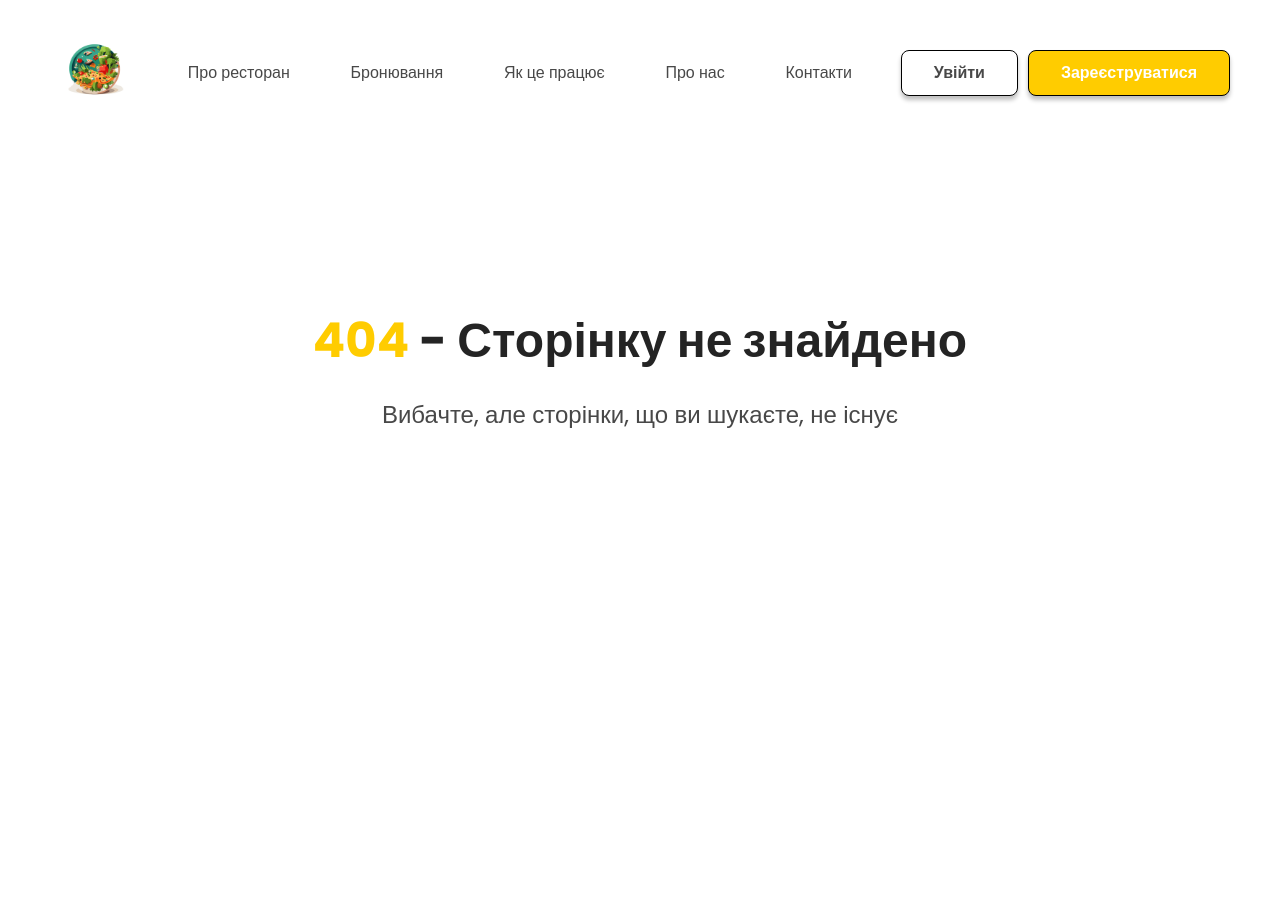
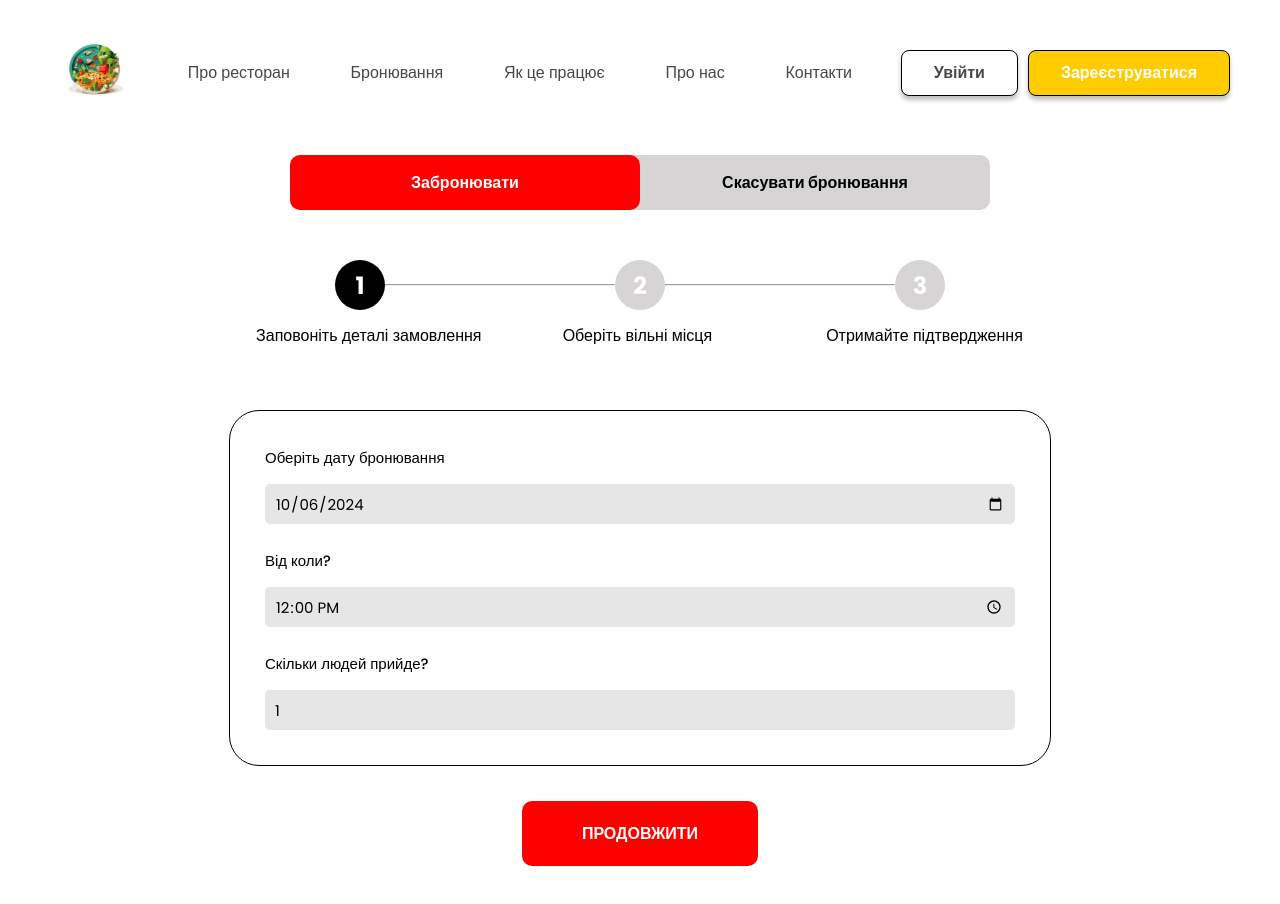
Before and after one commit to zagrebelnio/table-reserve-front, a Next.js app: page /reservation/new in a window 1280 px wide. Before the commit this address had no page. Shown: the top 904 px of the page. Before the commit the page ends 800 px from the top, so only its background shows below. Built offline with nearby package versions, Linux system fonts and the light colour scheme.

Commit message:
add new reservation page

```diff
--- /dev/null
+++ b/src/app/(pages)/reservation/new/page.js
@@ -0,0 +1,36 @@
+import Link from 'next/link';
+import styles from './page.module.css';
+import StepProgress from '@/app/ui/stepProgress';
+import ReservationForm from '@/app/ui/reservationForm';
+
+export default function NewReservation() {
+  const steps = [
+    {
+      number: 1,
+      title: 'Заповоніть деталі замовлення',
+    },
+    {
+      number: 2,
+      title: 'Оберіть вільні місця',
+    },
+    {
+      number: 3,
+      title: 'Отримайте підтвердження',
+    },
+  ];
+
+  return (
+    <main className={styles.main}>
+      <section className={styles.content}>
+        <div className={styles.links}>
+          <Link className={styles.selected} href="/reservation/new">
+            Забронювати
+          </Link>
+          <Link href="/reservation/cancel">Скасувати бронювання</Link>
+        </div>
+        <StepProgress steps={steps} current={1} />
+        <ReservationForm />
+      </section>
+    </main>
+  );
+}
--- /dev/null
+++ b/src/app/(pages)/reservation/new/page.module.css
@@ -0,0 +1,27 @@
+.content {
+  display: flex;
+  flex-direction: column;
+  padding: 50px 0;
+  align-items: center;
+  gap: 50px;
+}
+
+.links {
+  display: flex;
+  border-radius: 10px;
+  background-color: var(--reservation-bg-color);
+}
+
+.links a {
+  font-size: 16px;
+  font-weight: bold;
+  border-radius: 10px;
+  padding: 15px 0;
+  width: 350px;
+  text-align: center;
+}
+
+.selected {
+  background-color: var(--delete-btn-color);
+  color: var(--bg-color);
+}
--- a/src/app/(pages)/reservation/page.js
+++ b/src/app/(pages)/reservation/page.js
@@ -31,7 +31,7 @@ export default function Reservation() {
           <h1>Бронювання</h1>
           <p>
             Вітаємо, ви можете забронювати столик, переглянути ваші поточні
-            бронювання та скасовувати їх!
+            бронювання та скасувати їх!
           </p>
           <div className={styles.cta}>
             <Link href="/reservation/new">
--- a/src/app/globals.css
+++ b/src/app/globals.css
@@ -23,6 +23,7 @@
   --delete-btn-hover-color: #CC0000;
   --reserve-btn-color: #00FF0A;
   --reserve-btn-hover-color: #00E600;
+  --reservation-bg-color: #D6D4D4;
 
   --navbar-height: 105px;
 }
--- /dev/null
+++ b/src/app/ui/reservationForm.js
@@ -0,0 +1,56 @@
+'use client';
+import { CtaButton } from './buttons';
+import styles from './reservationForm.module.css';
+import { useState } from 'react';
+
+export default function ReservationForm() {
+  const [formData, setFormData] = useState({
+    date: new Date().toISOString().split('T')[0],
+    time: '12:00',
+    capacity: 1,
+  });
+
+  const handleChange = (e) => {
+    setFormData({ ...formData, [e.target.name]: e.target.value });
+  };
+
+  return (
+    <form className={styles.form}>
+      <div className={styles.container}>
+        <div className={styles.inputContainer}>
+          <label htmlFor="date">Оберіть дату бронювання</label>
+          <input
+            onChange={handleChange}
+            value={formData.date}
+            name="date"
+            id="date"
+            type="date"
+          />
+        </div>
+        <div className={styles.inputContainer}>
+          <label htmlFor="time">Від коли?</label>
+          <input
+            onChange={handleChange}
+            value={formData.time}
+            id="time"
+            name="time"
+            type="time"
+          />
+        </div>
+        <div className={styles.inputContainer}>
+          <label htmlFor="capacity">Скільки людей прийде?</label>
+          <input
+            onChange={handleChange}
+            value={formData.capacity}
+            min="1"
+            max="20"
+            name="capacity"
+            id="capacity"
+            type="number"
+          />
+        </div>
+      </div>
+      <CtaButton type="delete">Продовжити</CtaButton>
+    </form>
+  );
+}
--- /dev/null
+++ b/src/app/ui/reservationForm.module.css
@@ -0,0 +1,44 @@
+.form {
+  display: flex;
+  flex-direction: column;
+  align-items: center;
+  gap: 35px;
+  margin-top: 50px;
+}
+
+.container {
+  display: flex;
+  flex-direction: column;
+  gap: 25px;
+  padding: 35px;
+  border: 1px solid var(--fg-color);
+  border-radius: 30px;
+  background-color: var(--bg-color);
+}
+
+.inputContainer {
+  display: flex;
+  flex-direction: column;
+  gap: 15px;
+}
+
+.inputContainer label {
+  font-size: 15px;
+  font-weight: 500;
+  color: var(--fg-color);
+}
+
+.inputContainer input {
+  font-family: var(--font-poppins);
+  font-size: 15px;
+  width: 750px;
+  height: 40px;
+  border: none;
+  border-radius: 5px;
+  padding: 0 10px;
+  background-color: var(--bg-input-color);
+}
+
+.form button {
+  padding: 20px 60px;
+}
--- /dev/null
+++ b/src/app/ui/stepProgress.js
@@ -0,0 +1,24 @@
+import styles from './stepProgress.module.css';
+import React from 'react';
+
+export default function StepProgress({ steps, current }) {
+  return (
+    <div className={styles.container}>
+      {steps.map((step) => (
+        <React.Fragment key={step.number}>
+          <div className={styles.stepContainer}>
+            <div
+              className={`${styles.element} ${
+                step.number === current ? styles.current : ''
+              }`}
+            >
+              {step.number}
+            </div>
+            <p className={styles.title}>{step.title}</p>
+          </div>
+          {step.number !== steps.length && <hr className={styles.line} />}
+        </React.Fragment>
+      ))}
+    </div>
+  );
+}
--- /dev/null
+++ b/src/app/ui/stepProgress.module.css
@@ -0,0 +1,32 @@
+.container {
+  display: flex;
+  align-items: center;
+}
+
+.element {
+  width: 50px;
+  height: 50px;
+  border-radius: 50%;
+  color: var(--bg-color);
+  background-color: var(--reservation-bg-color);
+  display: flex;
+  align-items: center;
+  justify-content: center;
+  font-size: 24px;
+  font-weight: bold;
+}
+
+.current {
+  background-color: var(--fg-color);
+}
+
+.line {
+  width: 230px;
+  height: 1px;
+  background-color: var(--reservation-bg-color);
+}
+
+.title {
+  position: absolute;
+  transform: translate(-35%, 50%);
+}
```
